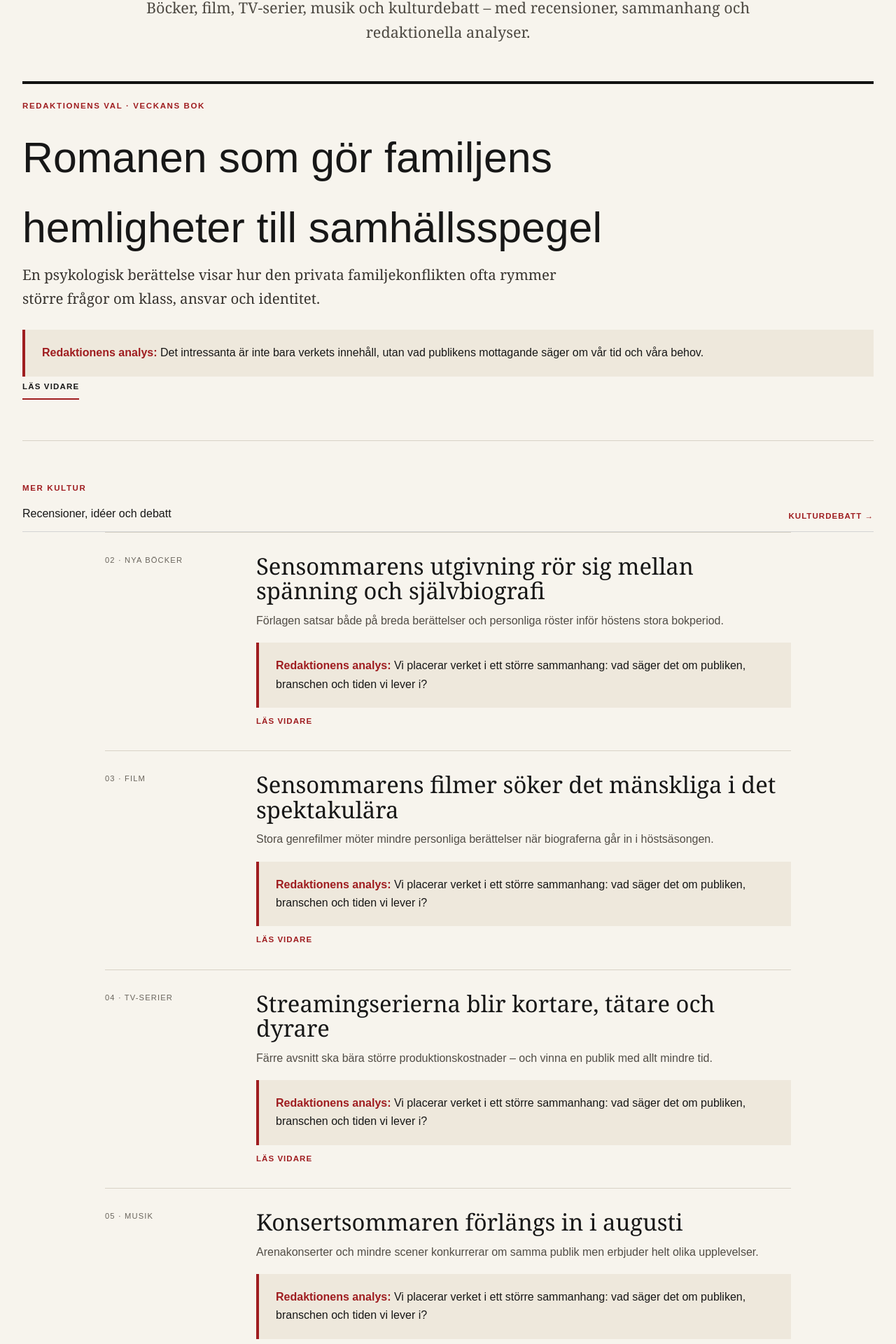
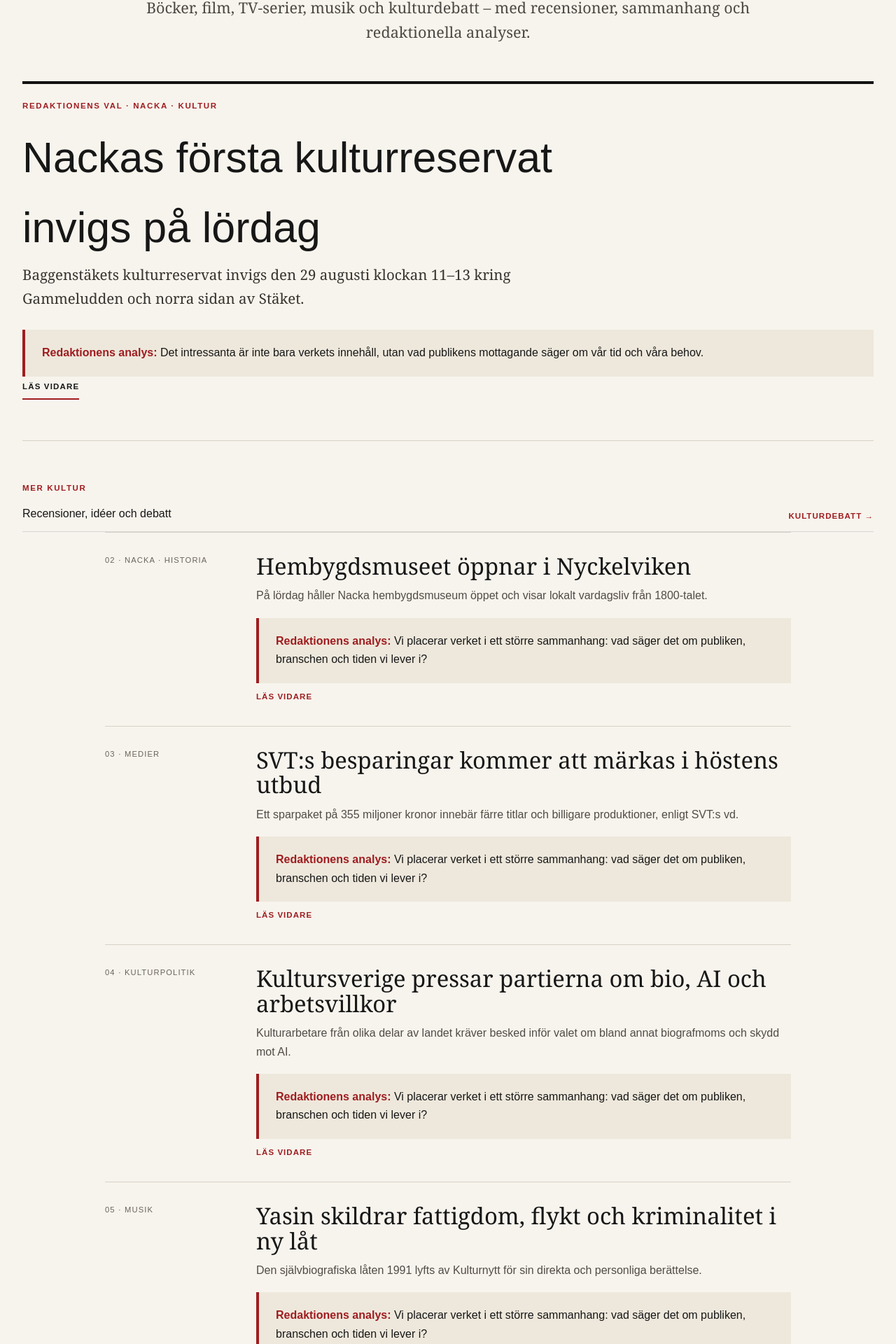
Before and after one commit to Djurgarden2019/NackaSidan-2026, a Next.js app: page /kultur in a window 1280 px wide. Shown: the part 453-2373 px from the top of the page at 70% size. Built offline with nearby package versions, Linux system fonts and the light colour scheme.

Commit message:
Refresh current content in content/data.ts

```diff
--- a/content/data.ts
+++ b/content/data.ts
@@ -15,11 +15,11 @@ export const swedenStories:Story[]=[
 {section:'Utbildning',title:'Kompetensbristen flyttar fokus till yrkesutbildning',summary:'När arbetsgivare söker erfarenhet som inte finns blir utbildningens koppling till arbetsmarknaden central.'}
 ];
 export const cultureStories:Story[]=[
-{section:'Veckans bok',title:'Romanen som gör familjens hemligheter till samhällsspegel',summary:'En psykologisk berättelse visar hur den privata familjekonflikten ofta rymmer större frågor om klass, ansvar och identitet.',href:'/kultur/artikel/familjehemligheter-som-samhallsspegel'},
-{section:'Nya böcker',title:'Sensommarens utgivning rör sig mellan spänning och självbiografi',summary:'Förlagen satsar både på breda berättelser och personliga röster inför höstens stora bokperiod.',href:'/kultur/artikel/sensommarens-nya-bocker'},
-{section:'Film',title:'Sensommarens filmer söker det mänskliga i det spektakulära',summary:'Stora genrefilmer möter mindre personliga berättelser när biograferna går in i höstsäsongen.',href:'/kultur/artikel/sensommarens-filmer'},
-{section:'TV-serier',title:'Streamingserierna blir kortare, tätare och dyrare',summary:'Färre avsnitt ska bära större produktionskostnader – och vinna en publik med allt mindre tid.',href:'/kultur/artikel/streamingserier-kortare-tatare-dyrare'},
-{section:'Musik',title:'Konsertsommaren förlängs in i augusti',summary:'Arenakonserter och mindre scener konkurrerar om samma publik men erbjuder helt olika upplevelser.',href:'/kultur/artikel/konsertsommaren-forlangs'},
+{section:'Nacka · Kultur',title:'Nackas första kulturreservat invigs på lördag',summary:'Baggenstäkets kulturreservat invigs den 29 augusti klockan 11–13 kring Gammeludden och norra sidan av Stäket.',href:'https://www.nacka.se/pa-gang-i-nacka/'},
+{section:'Nacka · Historia',title:'Hembygdsmuseet öppnar i Nyckelviken',summary:'På lördag håller Nacka hembygdsmuseum öppet och visar lokalt vardagsliv från 1800-talet.',href:'https://www.nacka.se/pa-gang-i-nacka/'},
+{section:'Medier',title:'SVT:s besparingar kommer att märkas i höstens utbud',summary:'Ett sparpaket på 355 miljoner kronor innebär färre titlar och billigare produktioner, enligt SVT:s vd.',href:'https://www.svt.se/kultur/svts-vd-besparingarna-kommer-att-markas-i-utbudet'},
+{section:'Kulturpolitik',title:'Kultursverige pressar partierna om bio, AI och arbetsvillkor',summary:'Kulturarbetare från olika delar av landet kräver besked inför valet om bland annat biografmoms och skydd mot AI.',href:'https://www.svt.se/kultur/kultursverige-staller-politikerna-mot-vaggen'},
+{section:'Musik',title:'Yasin skildrar fattigdom, flykt och kriminalitet i ny låt',summary:'Den självbiografiska låten 1991 lyfts av Kulturnytt för sin direkta och personliga berättelse.',href:'https://www.sverigesradio.se/grupp/18771'},
 {section:'Kulturdebatt',title:'Vem får definiera den gemensamma kulturen?',summary:'Debatten om bibliotek, public service, kulturstöd och AI handlar i grunden om vem som får tillgång till offentligheten.',href:'/kulturdebatt'}
 ];
 export const worldFeatures:Feature[]=[
```
